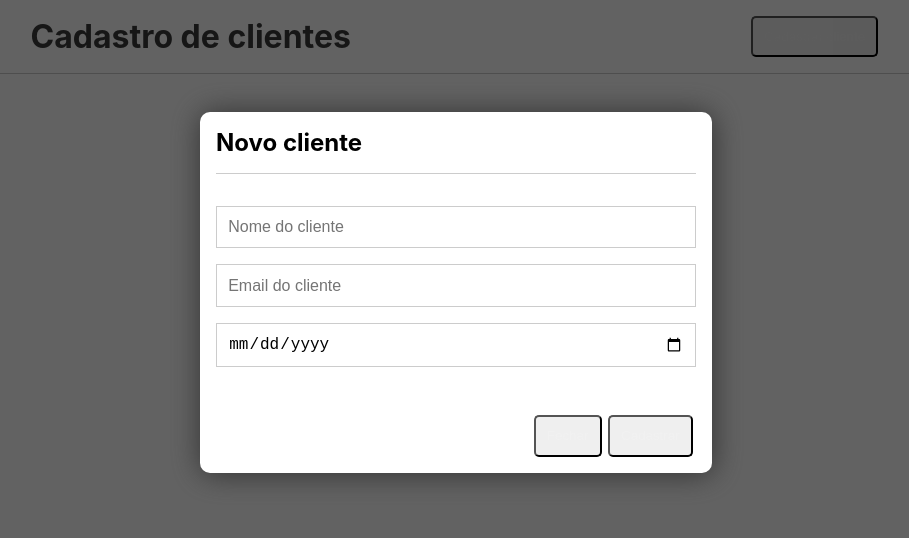
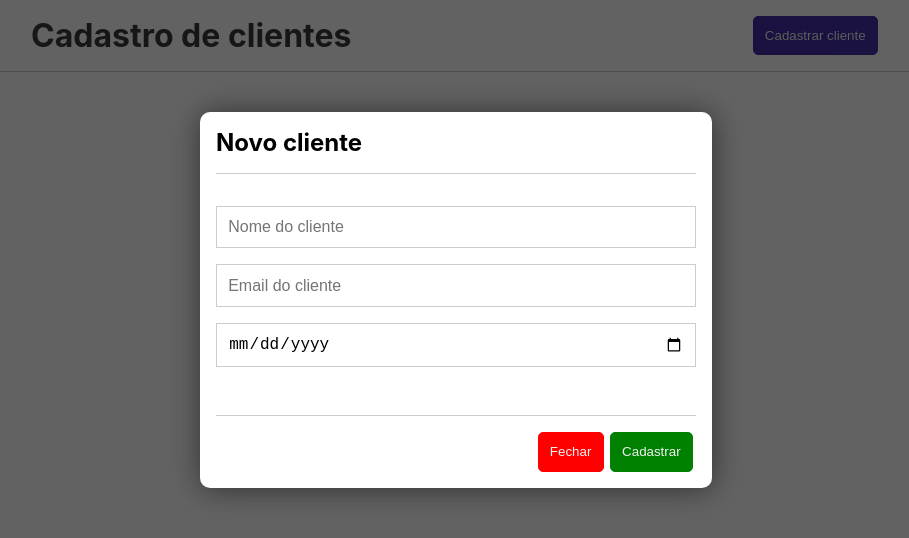
Before and after one commit to amandadeogr/CRUD-with-react, a React (Create React App) app: page / in a window 1280 px wide. Shown: the top 538 px of the page, without its empty margins (184-1093 px from the left). Built offline with nearby package versions, Linux system fonts and the light colour scheme.

Commit message:
add attibutes to the Button component

```diff
--- a/src/components/Header/index.js
+++ b/src/components/Header/index.js
@@ -5,7 +5,7 @@ const Header = () => {
    return (
       <header className='header'>
          <h1>Cadastro de clientes</h1>
-         <Button name="Cadastrar cliente"/>
+         <Button name="Cadastrar cliente" className="header-button" id="openModal"/>
       </header>
    )
 }
--- a/src/components/Modal/Modal.css
+++ b/src/components/Modal/Modal.css
@@ -5,6 +5,10 @@
    top: 0;
    position: fixed;
    width: 100%;
+}
+
+.modal.active {
+   display: block;
 }
 
 .modal-content {
@@ -26,6 +30,8 @@
 }
 
 .modal-footer {
+   border-top: 1px solid #ccc;
    display: flex;
    justify-content: flex-end;
+   padding-top: 1rem;
 }
--- a/src/components/Modal/index.js
+++ b/src/components/Modal/index.js
@@ -13,8 +13,8 @@ const Modal = () => {
             <Form />
 
             <footer className='modal-footer'>
-               <Button name="Fechar"/>
-               <Button name="Cadastrar"/>
+               <Button name="Fechar" className="close-button" id="closeModal"/>
+               <Button name="Cadastrar" className="register-button" id="saveClient"/>
             </footer>
          </div>
       </div>
```
